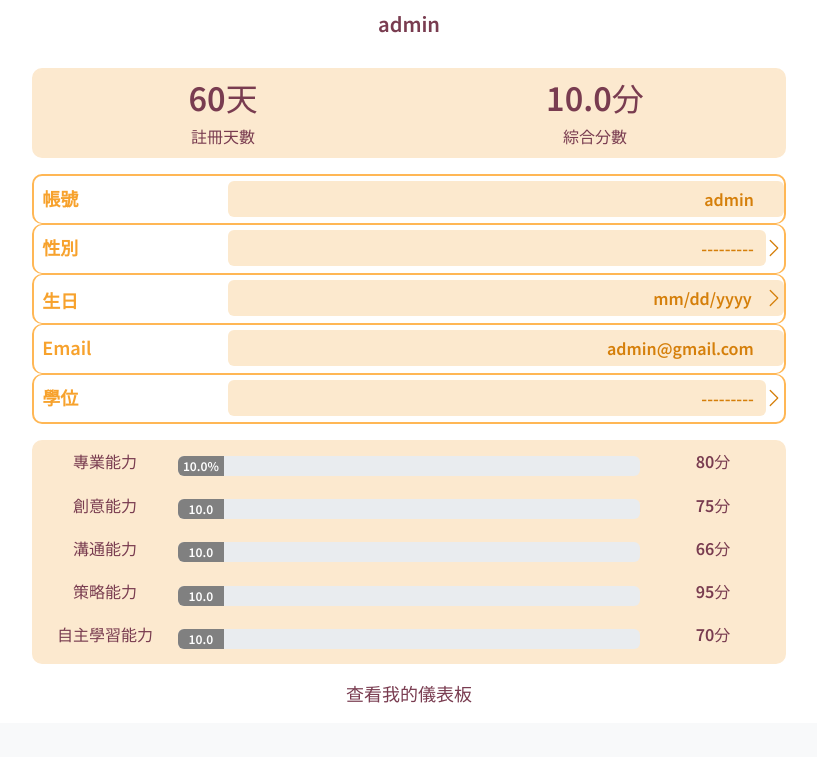
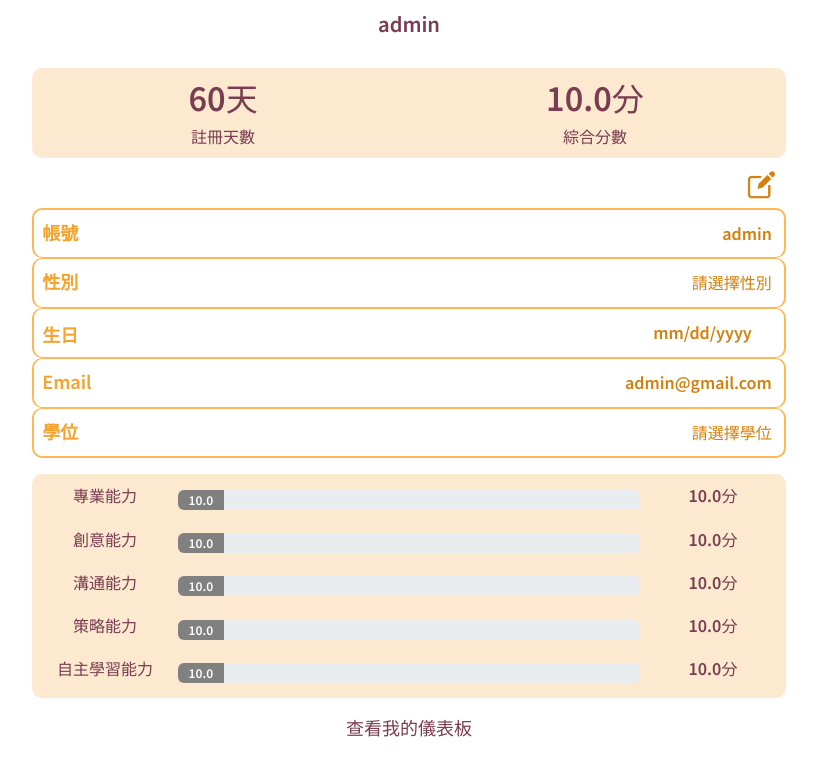
Before and after one commit to THChen2002/AI-Interview-Bot, a Django app: page /personal/ in a window 1280 px wide. Shown: the part 242-999 px from the top of the page, without its empty margins (231-1048 px from the left). Before the commit the page ends 945 px from the top, so only its background shows below. Run offline with Django 4.2, Linux system fonts and the light colour scheme; a user stored in the database is signed in; data comes from the database, SQL or seed files in the repository; tables that the repository leaves empty hold one stand-in row (values such as "Sample post"); parts of the project's set-up code (start-up, migrations or seed data) failed here and were passed over.

Commit message:
feature-Personal 1.修正個人資料頁面修改儲存取消功能 2.修正forms下拉預設選項 3.修正儀錶板model分數取到小數第2位

```diff
--- a/AIInterviewBot/accounts/forms.py
+++ b/AIInterviewBot/accounts/forms.py
@@ -111,16 +111,30 @@ class ForgotPasswordForm(forms.Form):
         widget=forms.EmailInput(attrs={'class': 'form-control'})
     )
 
+
+GENDER_CHOICES = (
+    ('', '請選擇性別'),
+    ('M', '男性'),
+    ('F', '女性'),
+    ('O', '其他'),
+)
+DEGREE_CHOICES = (
+    ('', '請選擇學位'),
+    ('S', '高中'),
+    ('B', '學士'),
+    ('M', '碩士'),
+    ('D', '博士'),
+)
 # 個人檔案
 class PersonalForm(ModelForm):
+    gender = forms.ChoiceField(choices=GENDER_CHOICES, widget=forms.Select(attrs={'class': 'form-control', 'style': 'text-align: right;', 'disabled':''}), required=False)
+    degree = forms.ChoiceField(choices=DEGREE_CHOICES, widget=forms.Select(attrs={'class': 'form-control', 'style': 'text-align: right;', 'disabled':''}), required=False)
     class Meta:
         model = User
         fields = ('profile_image', 'gender', 'birth_date', 'degree')
         widgets = {
             'profile_image': forms.FileInput(attrs={'class': 'form-control', 'id': 'photo', 'accept': 'image/*', 'style': 'display: none;'}),
-            'gender': forms.Select(attrs={'class': 'form-control', 'style': 'text-align: right;', 'disabled':''}),
             'birth_date': forms.DateInput(attrs={'type':'date', 'class': 'form-control', 'style': 'text-align: right;', 'disabled':''}),
-            'degree': forms.Select(attrs={'class': 'form-control', 'style': 'text-align: right;', 'disabled':''}),
         }
 
 
--- a/AIInterviewBot/static/css/personal.css
+++ b/AIInterviewBot/static/css/personal.css
@@ -96,3 +96,7 @@
     padding-left: 20px;
     font-size: large;
 }
+
+.form-control:disabled {
+    background-color: transparent;
+}
--- a/AIInterviewBot/templates/accounts/personal.html
+++ b/AIInterviewBot/templates/accounts/personal.html
@@ -48,8 +48,17 @@
                     <h2>{{ dashboard.comprehensive_score|default:'--' }}分</h2><span>綜合分數</span>
                 </div>
             </div>
-            <div class="container mt-3"></div>
             <div class="col-lg-9 personal-information">
+                <div class="">
+                    <div class="form-group row">
+                        <div class="col-3"></div>
+                            <div class="col-9" style="text-align:end">
+                                <img src="{% static 'images/edit.png' %}" alt="edit" id="edit-btn" style="width:50px; height:50px; cursor: pointer;">
+                                <img src="{% static 'images/cancel.png' %}" alt="cancel" id="cancel-btn" style="width:30px; height:30px; cursor: pointer; margin: 10px 0px; display:none;">
+                                <img src="{% static 'images/save.png' %}" alt="save" id="save-btn" style="width:30px; height:30px; cursor: pointer; margin: 10px; display:none;">
+                            </div>
+                        </div>
+                    </div>
                 <form id="profile-form" method="post" action="{% url 'Personal' %}">
                     {% csrf_token %}
                     <div class="personal-data-fields" style="border-top: 2px solid #FFB755;">
@@ -60,7 +69,7 @@
                             <div class="col-9" style="padding-top: 5px;">
                                 <input type="text" class="form-control" id="username" name="username"
                                     value="{{ unit.username }}" disabled
-                                    style="text-align: right; padding-right: 30px;">
+                                    style="text-align: right;">
                             </div>
                         </div>
                     </div>
@@ -69,16 +78,8 @@
                             <div class="col-3 form-text">
                                 <label for="gender" style="font-weight: bold; color: #F7A22D;">性別</label>
                             </div>
-                            <div class="col-9 position-relative" style="padding-top: 5px; padding-right: 30px;">
+                            <div class="col-9" style="padding-top: 5px;">
                                 {{ form.gender }}
-                                <button type="button" class="edit-btn position-absolute"
-                                    style="top: 13px; right: 12px;">
-                                    <svg xmlns="http://www.w3.org/2000/svg" width="20" height="20" fill="currentColor"
-                                        class="bi bi-chevron-right" viewBox="0 0 16 16">
-                                        <path fill-rule="evenodd"
-                                            d="M4.646 1.646a.5.5 0 0 1 .708 0l6 6a.5.5 0 0 1 0 .708l-6 6a.5.5 0 0 1-.708-.708L10.293 8 4.646 2.354a.5.5 0 0 1 0-.708z" />
-                                    </svg>
-                                </button>
                             </div>
                         </div>
                     </div>
@@ -87,16 +88,8 @@
                             <div class="col-3 form-text">
                                 <label for="birth_date" style="font-weight: bold; color: #F7A22D;">生日</label>
                             </div>
-                            <div class="col-9 position-relative" style="padding-top: 5px; ">
+                            <div class="col-9" style="padding-top: 5px; ">
                                 {{ form.birth_date }}
-                                <button type="button" class="edit-btn position-absolute"
-                                    style="top: 13px; right: 12px;">
-                                    <svg xmlns="http://www.w3.org/2000/svg" width="20" height="20" fill="currentColor"
-                                        class="bi bi-chevron-right" viewBox="0 0 16 16">
-                                        <path fill-rule="evenodd"
-                                            d="M4.646 1.646a.5.5 0 0 1 .708 0l6 6a.5.5 0 0 1 0 .708l-6 6a.5.5 0 0 1-.708-.708L10.293 8 4.646 2.354a.5.5 0 0 1 0-.708z" />
-                                    </svg>
-                                </button>
                             </div>
                         </div>
                     </div>
@@ -107,7 +100,7 @@
                             </div>
                             <div class="col-9  text-end" style="padding-top: 5px;">
                                 <input type="email" class="form-control" id="email" name="email"
-                                    value="{{ unit.email }}" disabled style="text-align: right; padding-right: 30px;">
+                                    value="{{ unit.email }}" disabled style="text-align: right;">
                             </div>
                         </div>
                     </div>
@@ -116,16 +109,8 @@
                             <div class="col-3 form-text">
                                 <label for="degree" style="font-weight: bold; color: #F7A22D;">學位</label>
                             </div>
-                            <div class="col-9 position-relative" style="padding-top: 5px; padding-right: 30px;">
+                            <div class="col-9" style="padding-top: 5px;">
                                 {{ form.degree }}
-                                <button type="button" class="edit-btn position-absolute"
-                                    style="top: 13px; right: 12px;">
-                                    <svg xmlns="http://www.w3.org/2000/svg" width="20" height="20" fill="currentColor"
-                                        class="bi bi-chevron-right" viewBox="0 0 16 16">
-                                        <path fill-rule="evenodd"
-                                            d="M4.646 1.646a.5.5 0 0 1 .708 0l6 6a.5.5 0 0 1 0 .708l-6 6a.5.5 0 0 1-.708-.708L10.293 8 4.646 2.354a.5.5 0 0 1 0-.708z" />
-                                    </svg>
-                                </button>
                             </div>
                         </div>
                     </div>
@@ -141,19 +126,25 @@
                 <div class="col-4 col-md-2 text-center" style="padding-left: 0px; padding-right: 0px;">
                     <h6>專業能力</h6>
                 </div>
+                {% if dashboard.professional_score %}
                 <div class="col-6 col-md-8">
                     <div class="progress" style="height: 20px;">
                         <div class="progress-bar" role="progressbar"
                             style="width: {{ dashboard.professional_score|default:0 }}%; background-color: #808080;"
                             aria-valuenow="{{ dashboard.professional_score|default:0 }}" aria-valuemin="0"
                             aria-valuemax="100">
-                            {{ dashboard.professional_score|default:0 }}%
+                            {{ dashboard.professional_score|default:0 }}
                         </div>
                     </div>
                 </div>
                 <div class="col-2 col-md-2 text-center" style="padding-right: 0px; padding-left: 0px;">
-                    <h6>80分</h6>
+                    <h6>{{ dashboard.professional_score|default:0 }}分</h6>
                 </div>
+                {% else %}
+                <div class="col-8 col-md-10" style="text-align: center;">
+                    <span class="badge rounded-pill" style="vertical-align: top; color: #F7A22D; background-color: white; width: 100%;">尚未進行面試</span>
+                </div>
+                {% endif %}
             </div>
         </div>
         <div class="container mt-3"></div>
@@ -162,6 +153,7 @@
                 <div class="col-4 col-md-2 text-center" style="padding-left: 0px; padding-right: 0px;">
                     <h6>創意能力</h6>
                 </div>
+                {% if dashboard.creative_score %}
                 <div class="col-6 col-md-8">
                     <div class="progress" style="height: 20px;">
                         <div class="progress-bar" role="progressbar"
@@ -173,8 +165,13 @@
                     </div>
                 </div>
                 <div class="col-2 col-md-2 text-center" style="padding-right: 0px; padding-left: 0px;">
-                    <h6>75分</h6>
+                    <h6>{{dashboard.creative_score|default:0 }}分</h6>
                 </div>
+                {% else %}
+                <div class="col-8 col-md-10" style="text-align: center;">
+                    <span class="badge rounded-pill" style="vertical-align: top; color: #F7A22D; background-color: white; width: 100%;">尚未進行面試</span>
+                </div>
+                {% endif %}
             </div>
         </div>
         <div class="container mt-3"></div>
@@ -183,6 +180,7 @@
                 <div class="col-4 col-md-2 text-center" style="padding-left: 0px; padding-right: 0px;">
                     <h6>溝通能力</h6>
                 </div>
+                {% if dashboard.communication_score %}
                 <div class="col-6 col-md-8">
                     <div class="progress" style="height: 20px;">
                         <div class="progress-bar" role="progressbar"
@@ -194,8 +192,13 @@
                     </div>
                 </div>
                 <div class="col-2 col-md-2 text-center" style="padding-right: 0px; padding-left: 0px;">
-                    <h6>66分</h6>
+                    <h6>{{dashboard.communication_score|default:0 }}分</h6>
                 </div>
+                {% else %}
+                <div class="col-8 col-md-10" style="text-align: center;">
+                    <span class="badge rounded-pill" style="vertical-align: top; color: #F7A22D; background-color: white; width: 100%;">尚未進行面試</span>
+                </div>
+                {% endif %}
             </div>
         </div>
         <div class="container mt-3"></div>
@@ -204,6 +207,7 @@
                 <div class="col-4 col-md-2 text-center" style="padding-left: 0px; padding-right: 0px;">
                     <h6>策略能力</h6>
                 </div>
+                {% if dashboard.strategy_score %}
                 <div class="col-6 col-md-8">
                     <div class="progress" style="height: 20px;">
                         <div class="progress-bar" role="progressbar"
@@ -215,8 +219,13 @@
                     </div>
                 </div>
                 <div class="col-2 col-md-2 text-center" style="padding-right: 0px; padding-left: 0px;">
-                    <h6>95分</h6>
+                    <h6>{{dashboard.strategy_score|default:0 }}分</h6>
                 </div>
+                {% else %}
+                <div class="col-8 col-md-10" style="text-align: center;">
+                    <span class="badge rounded-pill" style="vertical-align: top; color: #F7A22D; background-color: white; width: 100%;">尚未進行面試</span>
+                </div>
+                {% endif %}
             </div>
         </div>
         <div class="container mt-3"></div>
@@ -225,6 +234,7 @@
                 <div class="col-4 col-md-2 text-center" style="padding-left: 0px; padding-right: 0px;">
                     <h6>自主學習能力</h6>
                 </div>
+                {% if dashboard.self_learning_score %}
                 <div class="col-6 col-md-8">
                     <div class="progress" style="height: 20px;">
                         <div class="progress-bar" role="progressbar"
@@ -236,8 +246,13 @@
                     </div>
                 </div>
                 <div class="col-2 col-md-2 text-center" style="padding-right: 0px; padding-left: 0px;">
-                    <h6>70分</h6>
+                    <h6>{{dashboard.self_learning_score|default:0 }}分</h6>
                 </div>
+                {% else %}
+                <div class="col-8 col-md-10" style="text-align: center;">
+                    <span class="badge rounded-pill" style="vertical-align: top; color: #F7A22D; background-color: white; width: 100%;">尚未進行面試</span>
+                </div>
+                {% endif %}
             </div>
         </div>
     </div>
@@ -253,6 +268,42 @@
 
 <script>
     $(document).ready(function () {
+        // 修改按鈕事件
+        $("#edit-btn").click(function () {
+            editMode();
+        });
+
+        // 取消按鈕事件
+        $("#cancel-btn").click(function () {
+            readonlyMode();
+        });
+
+        // 儲存按鈕事件
+        $("#save-btn").click(function () {
+            $("#profile-form").submit();
+        });
+
+        // 唯讀模式
+        function readonlyMode(){
+            $("#edit-btn").show();
+            $("#save-btn").hide();
+            $("#cancel-btn").hide();
+            $("input:not('#username,#email')").css("background-color", "transparent");
+            $("select").css("background-color", "transparent")
+            $("input:not('#username,#email')").attr("disabled", "disabled");
+            $("select").attr("disabled", "disabled");
+        }
+
+        // 修改模式
+        function editMode(){
+            $("#edit-btn").hide();
+            $("#save-btn").show();
+            $("#cancel-btn").show();
+            $("input:not('#username,#email')").css("background-color", "white");
+            $("select").css("background-color", "white")
+            $("input:not('#username,#email')").removeAttr("disabled");
+            $("select").removeAttr("disabled");
+        }
 
         // 上傳照片
         $("#photo").change(function () {
```
Also changed, not shown: AIInterviewBot/contents/models.py (+12 -6 lines), AIInterviewBot/static/images/cancel.png (added), AIInterviewBot/static/images/edit.png (added), AIInterviewBot/static/images/save.png (added).
